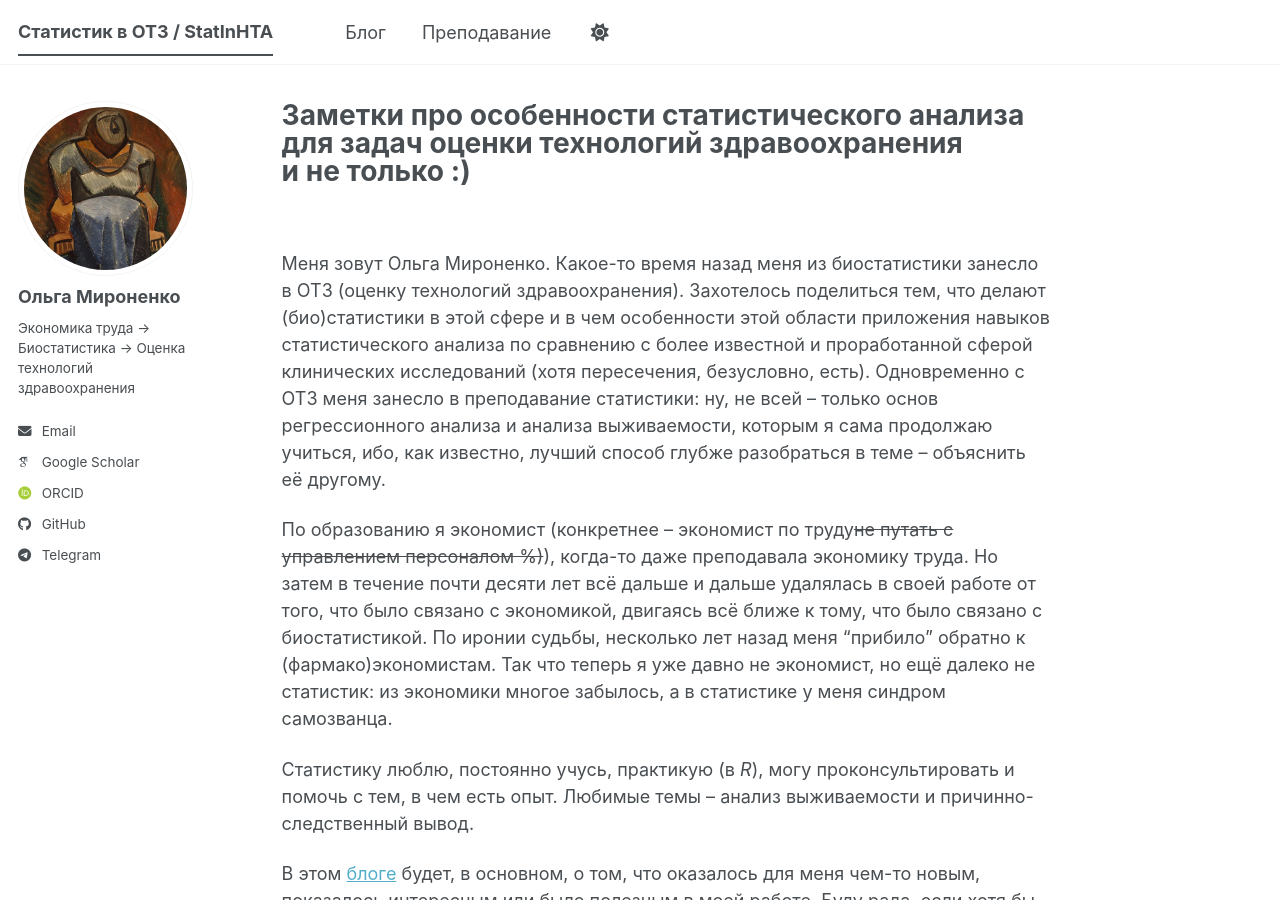
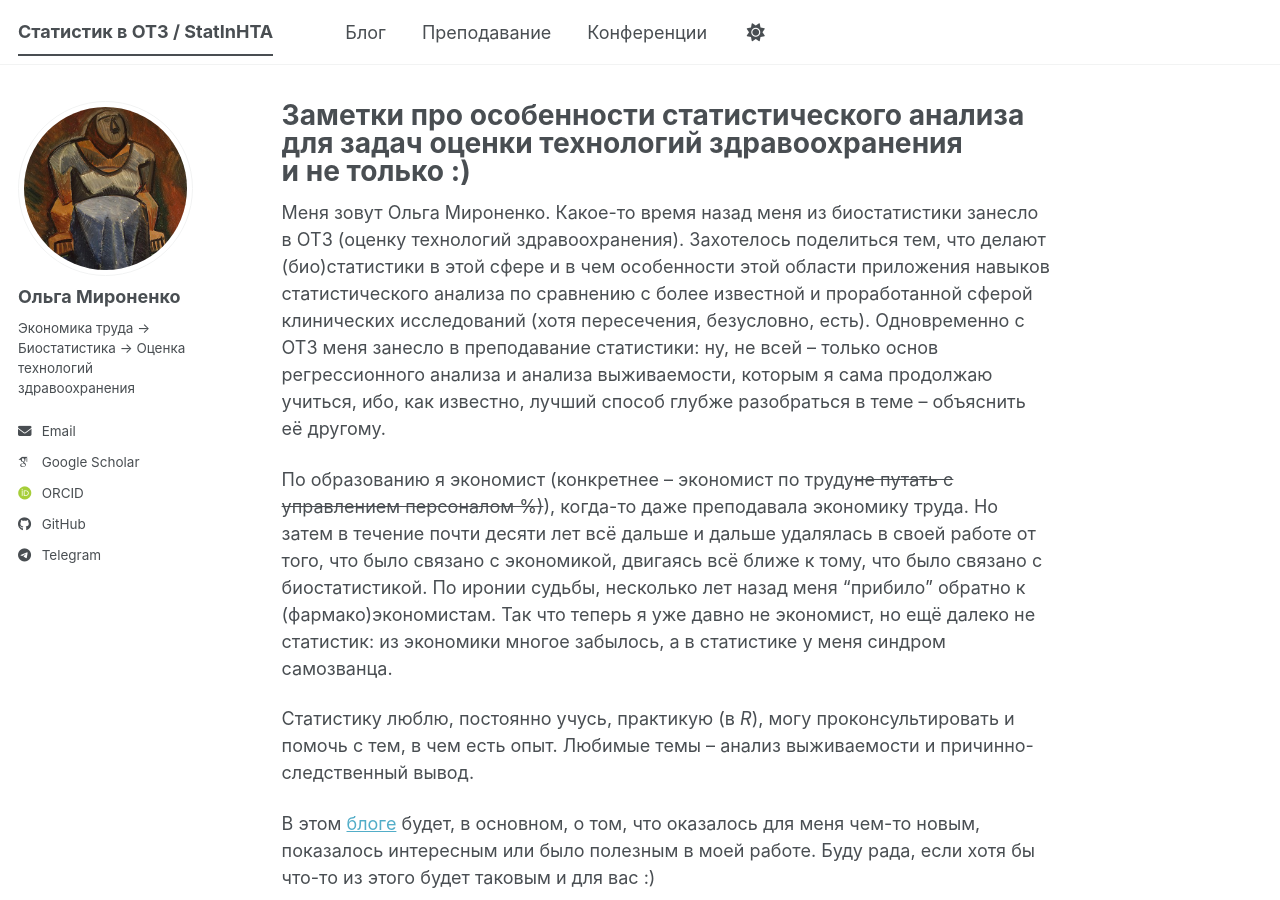
Before and after one commit to ejeej/ejeej.github.io, a Jekyll site: the page built from _pages/about.md, in a window 1280 px wide and 900 px high. Built offline with Jekyll 4.4.1, drawn with Linux system fonts in a browser that asks for light colours; some web fonts are replaced; a script bundle is joined from its source files by our own code; library files that are not in the unit come from our copies.

```diff
--- a/_config.yml
+++ b/_config.yml
@@ -288,8 +288,8 @@ defaults:
       type: talks
     values:
       layout: talk
-      author_profile: true
-      share: true
+      author_profile: false
+      share: false
 
 
 # Sass/SCSS
--- a/_data/navigation.yml
+++ b/_data/navigation.yml
@@ -11,9 +11,6 @@ main:
   # - title: "Publications"
   #   url: /publications/
   #
-  # - title: "Talks"
-  #   url: /talks/
-#
   # - title: "Portfolio"
   #   url: /portfolio/
   #
@@ -22,7 +19,10 @@ main:
 
   - title: "Преподавание"
     url: /teaching/
-    #
+
+  - title: "Конференции"
+    url: /talks/
+#
   # - title: "CV"
   #   url: /cv/
   #
--- a/_pages/about.md
+++ b/_pages/about.md
@@ -6,8 +6,6 @@ redirect_from:
   - /about/
   - /about.html
 ---
-
-<br>
 
 Меня зовут Ольга Мироненко. Какое-то время назад меня из биостатистики занесло в ОТЗ (оценку технологий здравоохранения). Захотелось поделиться тем, что делают (био)статистики в этой сфере и в чем особенности этой области приложения навыков статистического анализа по сравнению с более известной и проработанной сферой клинических исследований (хотя пересечения, безусловно, есть).
 Одновременно с ОТЗ меня занесло в преподавание статистики: ну, не всей -- только основ регрессионного анализа и анализа выживаемости, которым я сама продолжаю учиться, ибо, как известно, лучший способ глубже разобраться в теме -- объяснить её другому.
```
